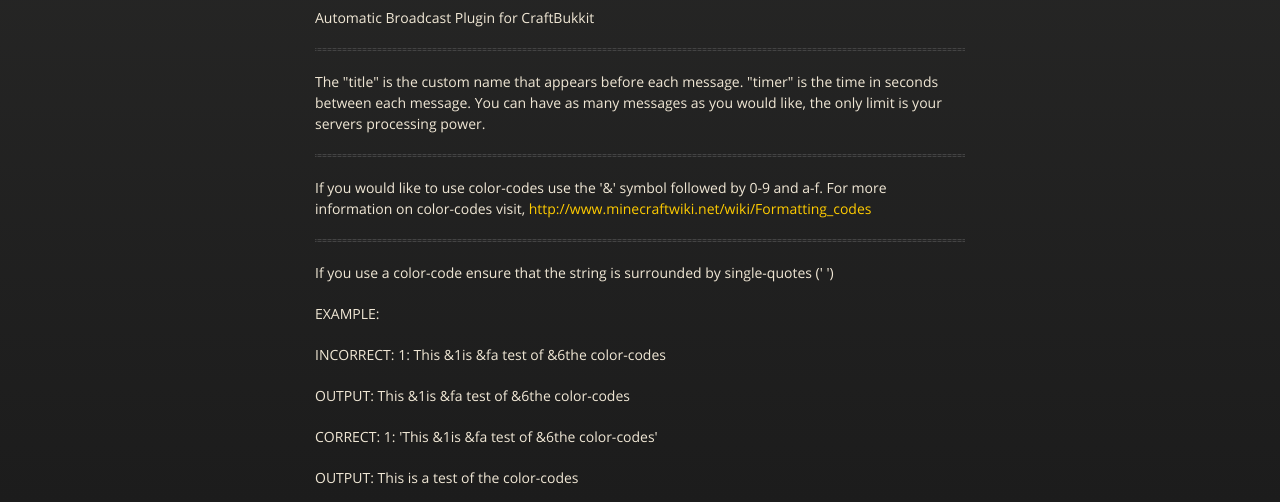
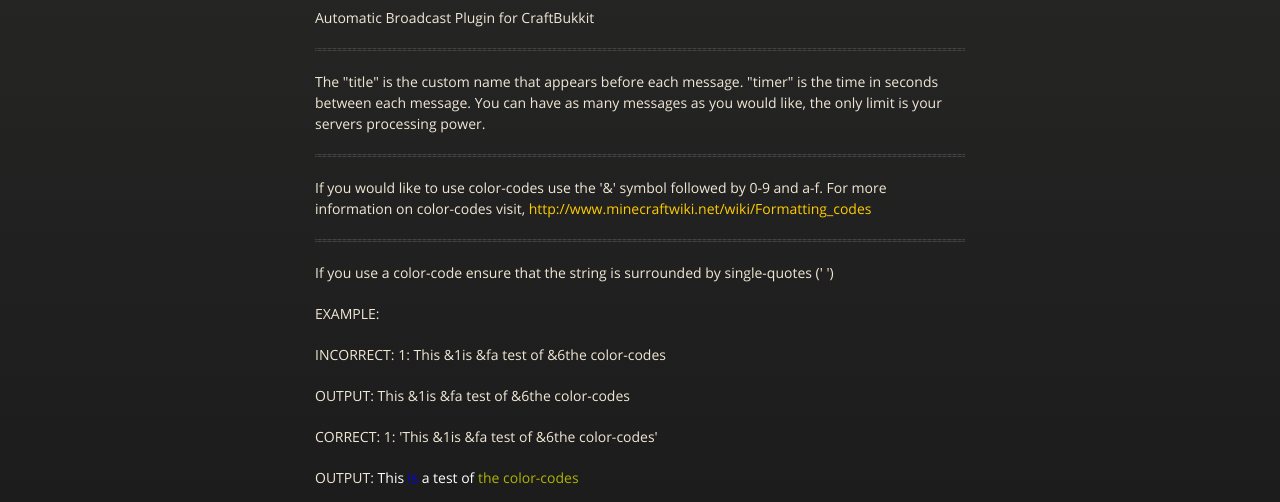
Before and after one commit to jameswolff96/LiveBroadcast, a plain HTML site: page index.html in a window 1280 px wide. Shown: the part 298-800 px from the top of the page. Drawn offline with nearby package versions, Linux system fonts and the light colour scheme.

Commit message:
Update index.html

```diff
--- a/index.html
+++ b/index.html
@@ -64,7 +64,7 @@ This &amp;1is &amp;fa test of &amp;6the color-codes</p>
 1: 'This &amp;1is &amp;fa test of &amp;6the color-codes'</p>
 
 <p>OUTPUT:
-This is a test of the color-codes</p>
+<span class="white">This</span> <span class="blue">is</span> <span class="white">a test of</span> <span class="gold">the color-codes</span></p>
 
 <hr><h3>
 <a name="permissions" class="anchor" href="#permissions"><span class="octicon octicon-link"></span></a>Permissions:</h3>
```
